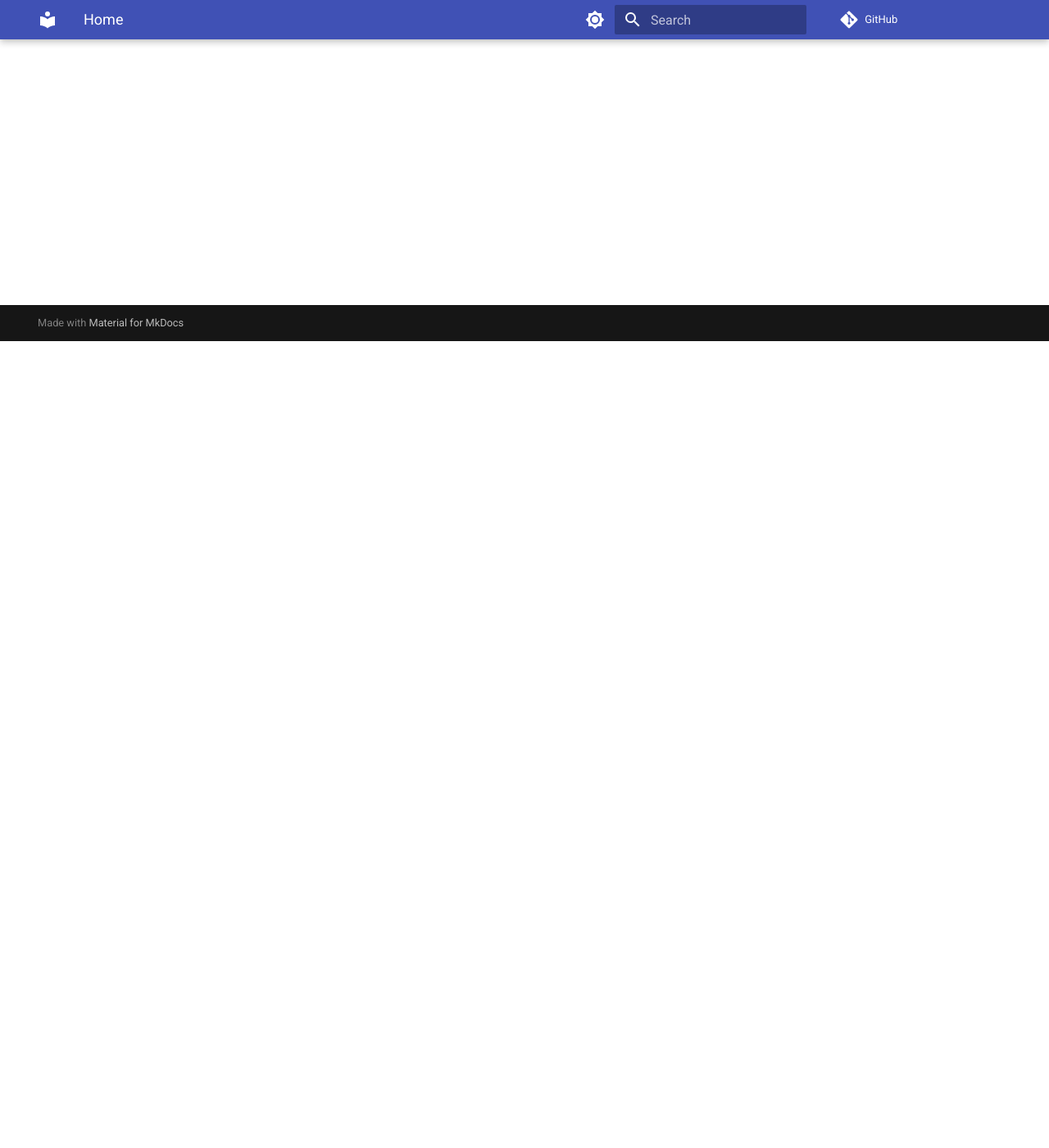
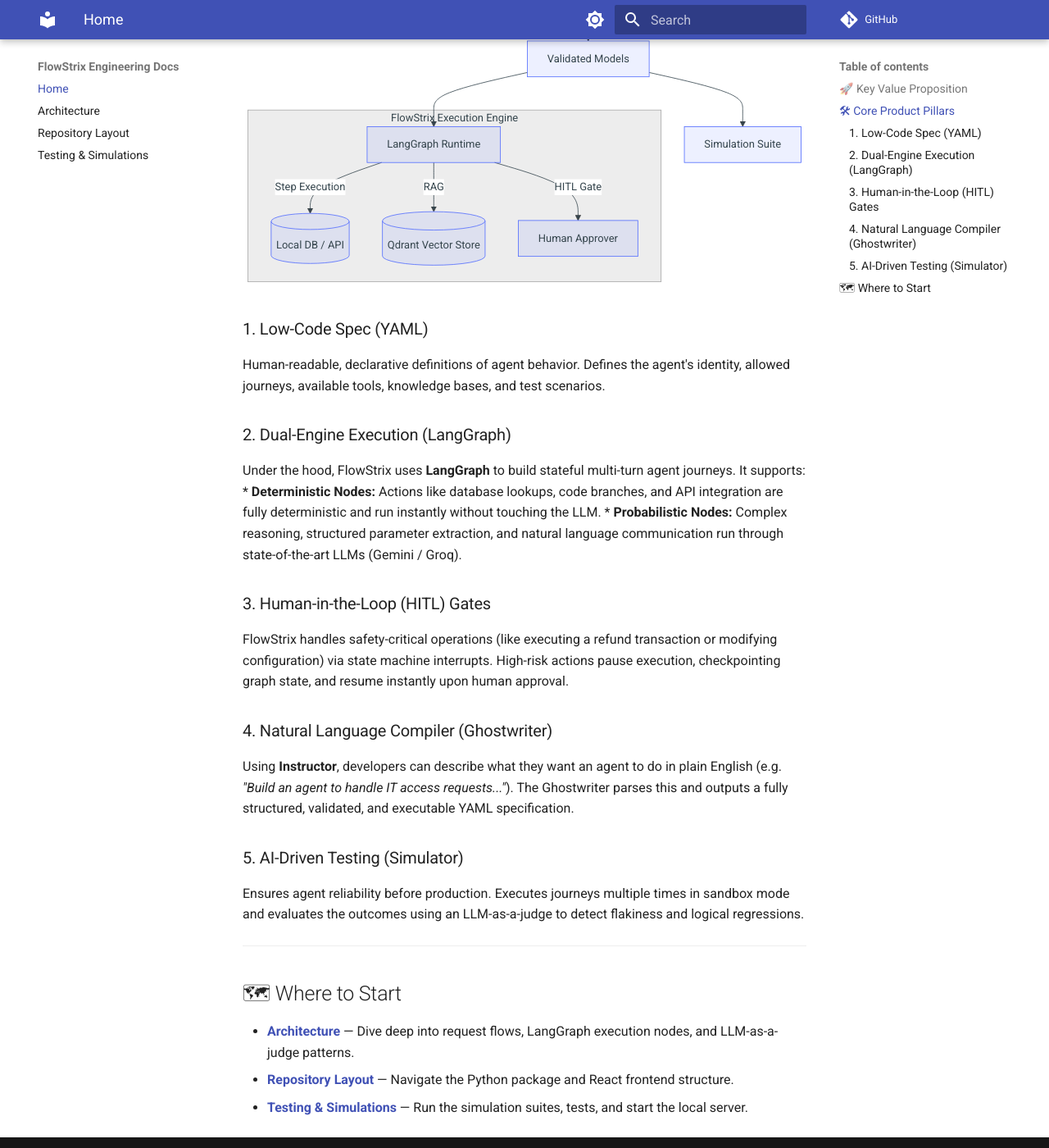
Before and after one commit to anjeshdubey/FlowStrix, an MkDocs documentation site: the page built from engineering-docs/index.md, in a window 1280 px wide and 1400 px high, scrolled down 984 px. Shown: the whole window at 82% size. Built offline with MkDocs 1.6.1 and Material for MkDocs 9.7.7, drawn with Linux system fonts in a browser that asks for light colours; comment, search, counter and statistics services are not loaded; some of the changed text lies outside the part shown.

Commit message:
docs: write comprehensive engineering docs for managers and recruiters

````diff
--- /dev/null
+++ b/engineering-docs/architecture.md
@@ -0,0 +1,68 @@
+# System Architecture
+
+FlowStrix decouples the developer interface (YAML / Natural Language) from execution, vector search, and API exposure.
+
+---
+
+## 🔄 Request Flow & Decoupling
+
+```mermaid
+flowchart LR
+    UI["Vite + React UI"] -->|HTTP / SSE Streaming| API["FastAPI Server"]
+    API --> Engine["Journey Executor (LangGraph)"]
+    Engine --> RAG["Vector Store (FastEmbed / Qdrant)"]
+    Engine --> Gateway["Gateway (Gemini / Groq)"]
+    Engine --> Tools["Tool Registry (Python Functions)"]
+```
+
+*   **Frontend (Vite + React):** A modern workspace UI showing active agent specs, execution traces, visual journey canvasses, real-time message streaming, and a dedicated **Human-in-the-Loop** panel for pending approvals.
+*   **FastAPI API Server:** Exposes the engine endpoints. Supports traditional synchronous requests as well as real-time **Server-Sent Events (SSE)** for streaming step-by-step execution traces to the browser.
+*   **Journey Executor:** Translates the YAML specifications into execution graphs. Compiles step definitions into runnable LangGraph nodes.
+*   **Gateway Client:** Interacts with the LLMs using the OpenAI compatibility standard, allowing swapping between **Google Gemini (3.5-flash/pro)** and **Groq (llama-3.3-70b)** dynamically depending on the `.env` settings.
+
+---
+
+## ⚡ The Agent Primitives (Step Types)
+
+Rather than treating the LLM as a single monolithic block, FlowStrix breaks actions down into discrete, specialized steps:
+
+| Step Type | Execution Style | Primary Purpose | Examples |
+|---|:---:|---|---|
+| `lookup` | **Deterministic** | Ingest variables or query databases / APIs. | Fetching order lists, getting employee details |
+| `reason` | **Probabilistic** | LLM evaluates current state, context, and RAG knowledge. Returns structured JSON. | Analyzing if request is within policy, checking eligibility |
+| `branch` | **Deterministic** | Evaluates a boolean state expression to route execution. | Checking if `amount > 500` or `eligible == true` |
+| `hitl` | **Deterministic** | Pauses execution, serializes state to thread memory, awaits human decision. | Escalating high-value refunds for manager sign-off |
+| `tool` | **Deterministic** | Executes a state-modifying action (e.g. database updates, emails). | Writing a refund transaction, provisioning Slack access |
+| `respond` | **Probabilistic** | LLM generates user-facing chat output matching the agent's persona. | Explaining policy rules, sending success confirmations |
+| `wait` | **Deterministic** | Pauses execution for a duration or external callback event. | Awaiting vendor response |
+
+---
+
+## 🙋 Stateful Human-in-the-Loop Triage
+
+Safety is critical when deploying agents in enterprise environments. FlowStrix handles this by treating state transitions as interrupt gates:
+
+```mermaid
+flowchart TD
+    START((Start)) --> L["lookup: fetch_order"]
+    L --> R["reason: check_eligibility"]
+    R --> B1{"branch: eligible?"}
+    B1 -->|No| R1["respond: explain_policy"]
+    B1 -->|Yes| B2{"branch: amount > $500?"}
+    B2 -->|No| T["tool: process_refund"]
+    B2 -->|Yes| H["hitl: escalate_high_value"]
+
+    H -->|Interrupt Awaiting Input| Human["Manager Decision (UI)"]
+    Human -->|Approve| T
+    Human -->|Reject| R1
+
+    T --> R2["respond: confirm_refund"]
+    R1 --> END((End))
+    R2 --> END
+```
+
+### Interrupt and Resume Pattern
+1.  **State Checkpointing:** When execution hits a `hitl` node where the condition evaluates to `True`, the execution state is saved to thread storage (`MemorySaver` checkpointer in LangGraph).
+2.  **SSE Interrupt Emit:** The backend yields an `interrupt` SSE frame containing the unique `execution_id` and the context to share (e.g., order value and customer history).
+3.  **UI State Hydration:** The React frontend detects the interrupt, pauses the message stream, and displays the **Human Decision Panel**.
+4.  **Resuming:** Upon clicking **Approve** or **Reject**, the API resumes the state machine thread, injecting the decision metadata directly back into the graph context to route execution downstream.
--- a/engineering-docs/index.md
+++ b/engineering-docs/index.md
@@ -1,7 +1,59 @@
-# FlowStrix Engineering Docs
+# FlowStrix — Agent-Native Workflow Engine
 
-Welcome to the FlowStrix engineering documentation.
+FlowStrix is an outcome-centric, agent-native workflow engine. It explores a fundamental architectural question: **"What would a low-code automation engine (like Salesforce Flow) look like if rebuilt from scratch today with AI agents as the core execution primitive instead of hardcoded step-by-step processes?"**
 
-## Overview
+Designed to showcase modern agentic AI design patterns, FlowStrix bridges the gap between structured enterprise systems and non-deterministic LLM reasoning.
 
-FlowStrix is an agent-native workflow engine built for the AI era. These docs cover architectural decisions, development practices, and project structure.
+---
+
+## 🚀 Key Value Proposition
+
+Traditional workflow systems are **process-centric**—requiring developers to hand-draw and hardcode every conditional branch, API call, and fallback path.
+
+FlowStrix is **outcome-centric**. Developers declare the agent's **persona, tools, knowledge bases, and guardrails** using a structured YAML spec. The agent then dynamically reasons through the execution path to achieve the target goal, calling deterministic tools, checking real-time documentation, and self-correcting as needed.
+
+> [!TIP]
+> **Live Demo Setup:** You can launch the interactive FastAPI API + React UI stack locally by following the [Contributing & Setup Guides](testing.md).
+
+---
+
+## 🛠 Core Product Pillars
+
+```mermaid
+flowchart TD
+    NL["Natural Language Request"] -->|Ghostwriter| Spec["YAML Agent Spec"]
+    Spec -->|Compiler/Schema| V_Spec["Validated Models"]
+    V_Spec --> Engine["LangGraph Runtime"]
+    V_Spec --> Sim["Simulation Suite"]
+
+    subgraph Runtime["FlowStrix Execution Engine"]
+        Engine -->|Step Execution| DB[(Local DB / API)]
+        Engine -->|RAG| Qdrant[(Qdrant Vector Store)]
+        Engine -->|HITL Gate| Human["Human Approver"]
+    end
+```
+
+### 1. Low-Code Spec (YAML)
+Human-readable, declarative definitions of agent behavior. Defines the agent's identity, allowed journeys, available tools, knowledge bases, and test scenarios.
+
+### 2. Dual-Engine Execution (LangGraph)
+Under the hood, FlowStrix uses **LangGraph** to build stateful multi-turn agent journeys. It supports:
+*   **Deterministic Nodes:** Actions like database lookups, code branches, and API integration are fully deterministic and run instantly without touching the LLM.
+*   **Probabilistic Nodes:** Complex reasoning, structured parameter extraction, and natural language communication run through state-of-the-art LLMs (Gemini / Groq).
+
+### 3. Human-in-the-Loop (HITL) Gates
+FlowStrix handles safety-critical operations (like executing a refund transaction or modifying configuration) via state machine interrupts. High-risk actions pause execution, checkpointing graph state, and resume instantly upon human approval.
+
+### 4. Natural Language Compiler (Ghostwriter)
+Using **Instructor**, developers can describe what they want an agent to do in plain English (e.g. *"Build an agent to handle IT access requests..."*). The Ghostwriter parses this and outputs a fully structured, validated, and executable YAML specification.
+
+### 5. AI-Driven Testing (Simulator)
+Ensures agent reliability before production. Executes journeys multiple times in sandbox mode and evaluates the outcomes using an LLM-as-a-judge to detect flakiness and logical regressions.
+
+---
+
+## 🗺 Where to Start
+
+*   **[Architecture](architecture.md)** — Dive deep into request flows, LangGraph execution nodes, and LLM-as-a-judge patterns.
+*   **[Repository Layout](repository-layout.md)** — Navigate the Python package and React frontend structure.
+*   **[Testing & Simulations](testing.md)** — Run the simulation suites, tests, and start the local server.
--- /dev/null
+++ b/engineering-docs/repository-layout.md
@@ -0,0 +1,73 @@
+# Repository Layout
+
+The FlowStrix project is organized into three major layers: the core Python package (`src/flowstrix/`), the React web workspace (`ui/`), and user configuration files / examples (`examples/`).
+
+---
+
+## 📁 Directory Structure
+
+```
+flowstrix/
+├── .github/
+│   └── workflows/
+│       └── docs.yml             # GitHub Actions auto-publish docs workflow
+├── examples/
+│   ├── docs/                    # Plaintext RAG knowledge documents
+│   │   ├── refund-policy.md
+│   │   └── shipping-faq.md
+│   ├── customer_support.yaml    # Reference spec showing full capabilities
+│   └── wifi_support.yaml        # Spec generated by the Ghostwriter compiler
+├── src/
+│   └── flowstrix/
+│       ├── api/                 # FastAPI server layer & models
+│       │   ├── models.py        # Pydantic request/response schemas
+│       │   ├── server.py        # Router endpoints (SSE, WebSocket, Upload)
+│       │   └── session.py       # Thread state & active session storage
+│       ├── compiler/            # Natural Language spec compiler
+│       │   └── ghostwriter.py   # Instructor + OpenAI Structured generator
+│       ├── engine/              # Runtime execution engines
+│       │   ├── context.py       # Execution context and traces
+│       │   ├── executor.py      # Standard loop-based engine
+│       │   ├── executor_v2.py   # LangGraph state machine engine
+│       │   ├── nodes.py         # Pure LangGraph node functions
+│       │   └── state.py         # Graph execution state definition
+│       ├── knowledge/           # In-memory vector store & RAG
+│       │   ├── chunker.py       # Document chunking & section parsing
+│       │   ├── loader.py        # Local document loader & ingestion
+│       │   └── vectorstore.py   # FastEmbed embedding generator & Qdrant search
+│       ├── schema/              # Pydantic representation of YAML spec
+│       │   ├── models.py        # AgentSpec models
+│       │   └── parser.py        # Safe YAML validator & loader
+│       ├── simulator/           # AI-driven test suite
+│       │   └── runner.py        # Run simulation scenarios, LLM outcome checker
+│       ├── cli.py               # Typer CLI application commands
+│       └── gateway.py           # Swappable Gemini & Groq factory
+├── tests/                       # PyTest integration & unit tests
+├── ui/                          # Vite + React + TypeScript + Tailwind UI
+│   ├── src/
+│   │   ├── components/          # Reusable view panels (Traces, Timeline, forms)
+│   │   ├── App.tsx              # Main UI coordinator
+│   │   ├── api.ts               # Connection helper
+│   │   └── index.css            # Styling tokens
+│   ├── package.json
+│   └── vite.config.ts
+├── mkdocs.yml                   # MkDocs project documentation configuration
+├── pyproject.toml               # Python package metadata and scripts
+└── README.md                    # Repository quick-start instructions
+```
+
+---
+
+## 🔑 Crucial Source Code Entrypoints
+
+### 1. The Gateway Factory (`gateway.py`)
+This file intercepts all LLM connection requests. It determines whether a `GEMINI_API_KEY` or `GROQ_API_KEY` is present, chooses the appropriate endpoint (Google's AI Studio or Groq), sets up the base client parameters, and resolves short aliases to official provider model identifiers.
+
+### 2. LangGraph Executor (`engine/executor_v2.py`)
+The modern execution engine. It compiles the linear and branched steps defined in your YAML specification into an active LangGraph state machine. It handles thread checkpointers for session persistence, enabling multi-turn conversation states.
+
+### 3. Ghostwriter Compiler (`compiler/ghostwriter.py`)
+Responsible for compiling natural language descriptions into valid YAML specifications. It uses **Instructor** to force the LLM to output tokens that match the exact shape of our Pydantic `AgentSpec` model. It retries generation automatically if the generated schema violates YAML validity.
+
+### 4. Vector store (`knowledge/vectorstore.py`)
+Uses the lightweight **FastEmbed** library (`BAAI/bge-small-en-v1.5`) to create text embeddings locally. Ingested knowledge chunks are stored inside a localized Qdrant database to perform semantic RAG lookups during reasoning steps.
--- a/mkdocs.yml
+++ b/mkdocs.yml
@@ -37,3 +37,6 @@ markdown_extensions:
 
 nav:
   - Home: index.md
+  - Architecture: architecture.md
+  - Repository Layout: repository-layout.md
+  - Testing & Simulations: testing.md
````
Also changed, not shown: engineering-docs/testing.md (added, +91 -0 lines).
